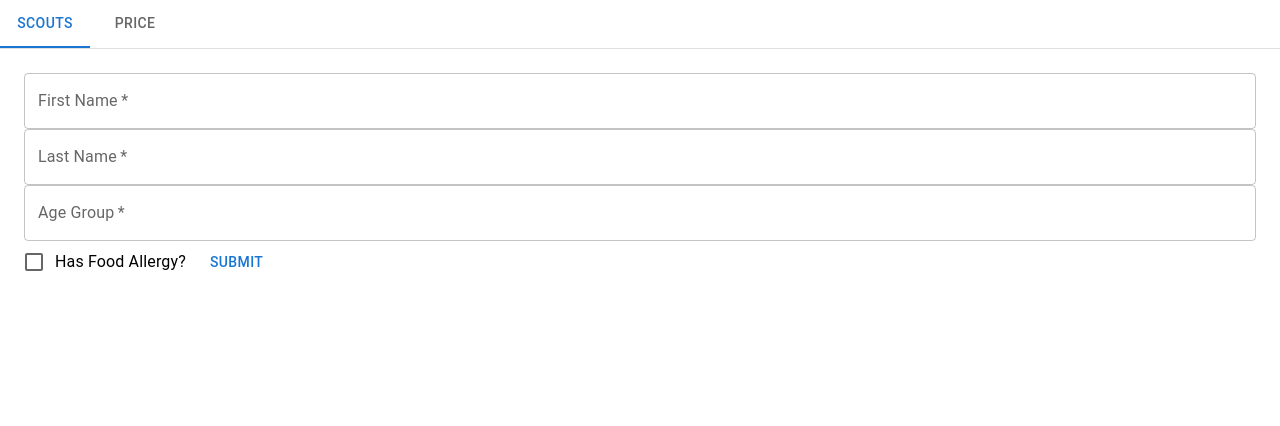
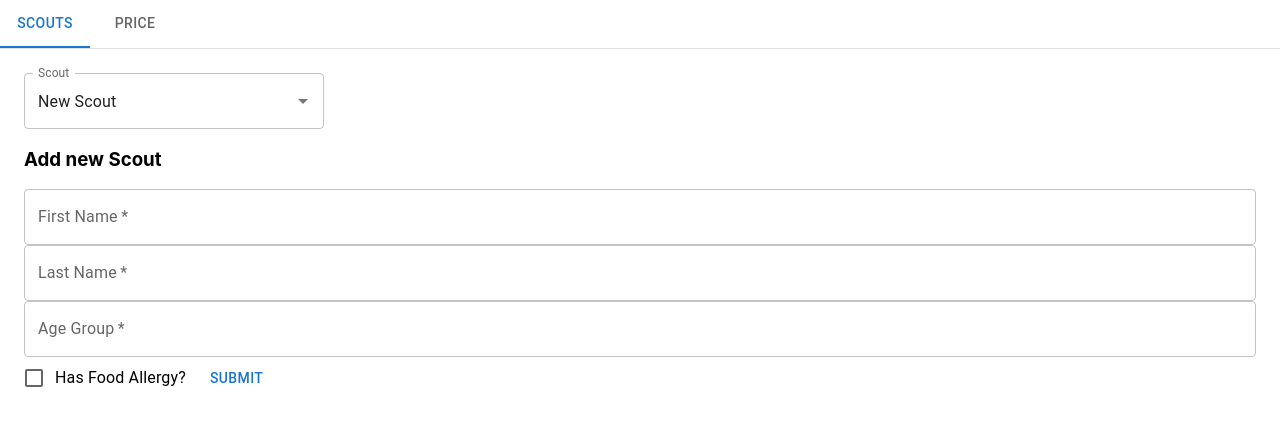
Before and after one commit to TRiewe/canteen-react, a React (Create React App) app: page / in a window 1280 px wide. Shown: the top 426 px of the page. Built offline with nearby package versions, Linux system fonts and the light colour scheme.

Commit message:
started scout selection logic

```diff
--- a/src/Components/ScoutForm.js
+++ b/src/Components/ScoutForm.js
@@ -1,14 +1,22 @@
 import { useState } from "react";
-import { Box, Button, Checkbox, FormControlLabel, TextField } from "@mui/material";
+import Scouts from "../mocks/Scouts.js";
+import { Autocomplete, Box, Button, Checkbox, FormControlLabel, TextField } from "@mui/material";
+
+
+const newScout = {
+  label: "New Scout",
+  firstName: "",
+  lastName: "",
+  ageGroup: "",
+  hasAllergy: false
+};
 
 function ScoutForm() {
 
-  const [scout, setScout] = useState({
-    firstName: "",
-    lastName: "",
-    ageGroup: "",
-    hasAllergy: false
-  });
+  const [scouts, setScouts] = useState(Scouts);
+  const [scout, setScout] = useState({...newScout});
+
+
 
   function handleChange(event) {
     const {name, value} = event.target;
@@ -17,17 +25,24 @@ function ScoutForm() {
 
   }
 
+  function handleSelect(event, scout) {
+
+    if(scout=== null) {
+      scout = {...newScout};
+    }
+
+    setScout(scout);
+
+  }
+
   function onSubmit(event) {
     event.preventDefault();
 
     console.log(scout);
 
-    // TODO send data to database
-
   }
 
   function toggleAllergy() {
-
     setScout((prevScout) => ({...prevScout, hasAllergy: !prevScout.hasAllergy}));
 
   }
@@ -35,6 +50,17 @@ function ScoutForm() {
 
   return (
     <Box component="form" onSubmit={onSubmit} noValidate>
+      <Autocomplete
+        disablePortal
+        id="scout-select"
+        options={scouts}
+        onChange={handleSelect}
+        defaultValue={newScout}
+        sx={{ width: 300 }}
+        renderInput={(params) => <TextField {...params} label="Scout" />}
+      />
+
+      <h3>Add new Scout</h3>
       <TextField
         required
         fullWidth
@@ -65,7 +91,12 @@ function ScoutForm() {
         onChange={handleChange}
       />
 
-      <FormControlLabel control={<Checkbox checked={scout.hasAllergy} onClick={toggleAllergy} />} label="Has Food Allergy?" />
+      <FormControlLabel
+        control={
+          <Checkbox checked={scout.hasAllergy} onClick={toggleAllergy} />
+        }
+        label="Has Food Allergy?"
+      />
 
       <Button type="submit">Submit</Button>
     </Box>
--- a/src/Components/Utilities.js
+++ b/src/Components/Utilities.js
@@ -1,10 +1,8 @@
 import * as React from "react";
 import PropTypes from 'prop-types';
 import ScoutForm from "./ScoutForm";
-import Scouts from "../mocks/scouts.json";
 import Tabs from '@mui/material/Tabs';
 import Tab from '@mui/material/Tab';
-import Typography from '@mui/material/Typography';
 import Box from '@mui/material/Box';
 
 function CustomTabPanel(props) {
@@ -20,7 +18,7 @@ function CustomTabPanel(props) {
       >
         {value === index && (
             <Box sx={{p:3}}>
-                <Typography>{children}</Typography>
+                {children}
             </Box>
         )}
       </div>
--- /dev/null
+++ b/src/mocks/Scouts.js
@@ -0,0 +1,51 @@
+const Scouts = [
+  {
+    label: "New Scout",
+    firstName: "",
+    lastName: "",
+    ageGroup: "",
+    hasAllergy: false,
+  },
+  {
+    label: "Trent Riewe",
+    id: 1,
+    firstName: "Trent",
+    lastName: "Riewe",
+    ageGroup: 1999,
+    hasAllergy: true,
+  },
+  {
+    label: "Tren iewe",
+    id: 2,
+    firstName: "Tren",
+    lastName: "iewe",
+    ageGroup: 1999,
+    hasAllergy: true,
+  },
+  {
+    label: "Tret Rewe",
+    id: 3,
+    firstName: "Trent",
+    lastName: "Riewe",
+    ageGroup: 1999,
+    hasAllergy: true,
+  },
+  {
+    label: "Trnt Riwe",
+    id: 4,
+    firstName: "Trent",
+    lastName: "Riewe",
+    ageGroup: 1999,
+    hasAllergy: true,
+  },
+  {
+    label: "Tent Riee",
+    id: 5,
+    firstName: "Trent",
+    lastName: "Riewe",
+    ageGroup: 1999,
+    hasAllergy: true,
+  },
+];
+
+export default Scouts;
--- a/src/mocks/scouts.json
+++ /dev/null
@@ -1,37 +0,0 @@
-[
-    {
-        "id": 1,
-        "firstName": "Trent",
-        "lastName": "Riewe",
-        "ageGroup": 1999,
-        "foodAllergy": true
-    },
-    {
-        "id": 2,
-        "firstName": "Connor",
-        "lastName": "Riewe",
-        "ageGroup": 2005,
-        "foodAllergy": true
-    },
-    {
-        "id": 1,
-        "firstName": "John",
-        "lastName": "BoyScout",
-        "ageGroup": 99,
-        "foodAllergy": true
-    },
-    {
-        "id": 1,
-        "firstName": "Trent",
-        "lastName": "Riewe",
-        "ageGroup": 99,
-        "foodAllergy": true
-    },
-    {
-        "id": 1,
-        "firstName": "Trent",
-        "lastName": "Riewe",
-        "ageGroup": 99,
-        "foodAllergy": true
-    }
-]
```
